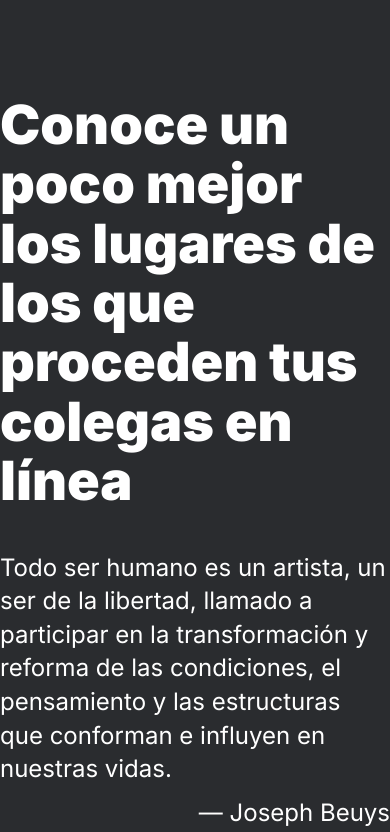
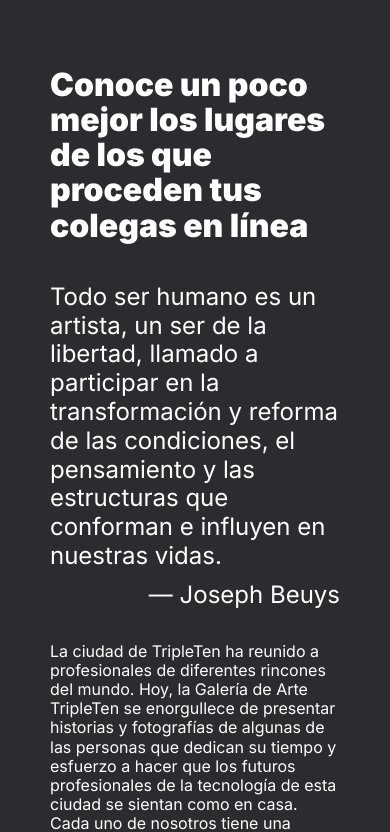
Before and after one commit to AllyLedesma23/web_project_homeland, a plain HTML site: page index.html in a window 390 px wide. Shown: the part 602-1434 px from the top of the page. Drawn offline with Linux system fonts and the light colour scheme.

Commit message:
Consultas de medios 320px a 544px para main

```diff
--- a/blocks/main.css
+++ b/blocks/main.css
@@ -34,3 +34,19 @@
   font-size: 16px;
   margin-top: 32px;
 }
+
+@media screen and (min-width: 320px) and (max-width: 544px) {
+  .description {
+    max-width: 290px;
+    margin: 64px auto;
+  }
+
+  .description__title {
+    font-size: 32px;
+    line-height: 1.1;
+  }
+
+  .description__paragraph {
+    line-height: 1.2;
+  }
+}
```
